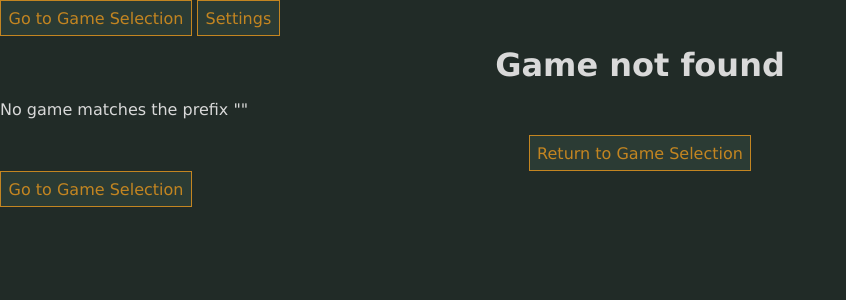
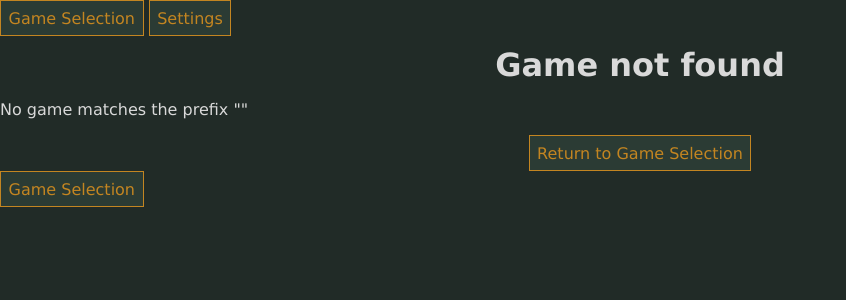
Before and after one commit to eliasdoehne/stellaris-dashboard, a Flask app: page /history in a window 1280 px wide. Shown: the top 300 px of the page, without its empty margins (0-846 px from the left). Run offline with Flask 3, Linux system fonts and the light colour scheme.

Commit message:
Link text

```diff
--- a/stellarisdashboard/dashboard_app/graph_ledger.py
+++ b/stellarisdashboard/dashboard_app/graph_ledger.py
@@ -497,7 +497,7 @@ def get_layout():
                     html.Div(
                         [
                             html.A(
-                                "Go to Game Selection",
+                                "Game Selection",
                                 id="index-link",
                                 href="/",
                                 style=BUTTON_STYLE,
@@ -509,7 +509,7 @@ def get_layout():
                                 style=BUTTON_STYLE,
                             ),
                             html.A(
-                                f"Go to Event Ledger",
+                                f"Event Ledger",
                                 id="ledger-link",
                                 href="/history",
                                 style=BUTTON_STYLE,
--- a/stellarisdashboard/dashboard_app/templates/history_page.html
+++ b/stellarisdashboard/dashboard_app/templates/history_page.html
@@ -3,7 +3,7 @@
 
 <a class="button" href={{url_for("/timeline/", game_name=game_name)}}>Graph Dashboard</a>
 {% if is_filtered_page %}
-<a class="button" href={{url_for("history_page", game_id=game_name)}}>Return to global event ledger</a>
+<a class="button" href={{url_for("history_page", game_id=game_name)}}>Global event ledger</a>
 {% endif %}
 {% if not is_filtered_page %}
 <div class="ledgerbox">
--- a/stellarisdashboard/dashboard_app/templates/layout.html
+++ b/stellarisdashboard/dashboard_app/templates/layout.html
@@ -4,7 +4,7 @@
 <div class=page>
     <div class=metanav>
         <a name="index"></a>
-        <a class="button" href="/">Go to Game Selection</a>
+        <a class="button" href="/">Game Selection</a>
         <a class="button" href="/settings/">Settings</a>
         {%if show_old_version_notice%}
         <p>
@@ -16,6 +16,6 @@
         </p>
         {%endif%}
         {% block body %}{% endblock %}
-        <a class="button" href="/">Go to Game Selection</a>
+        <a class="button" href="/">Game Selection</a>
     </div>
 </div>
```
